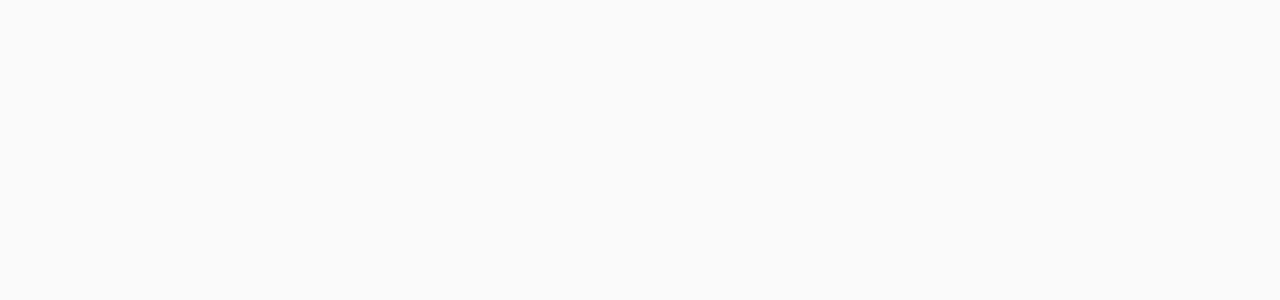
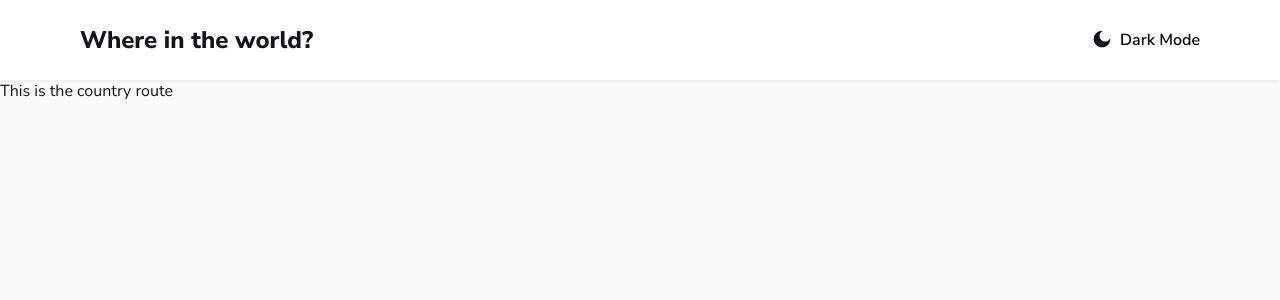
Before and after one commit to CarlosSimon02/fem-countries, a React (Create React App) app: page /1 in a window 1280 px wide. Before the commit this address had no page. Shown: the top 300 px of the page. Built offline with nearby package versions, Linux system fonts and the light colour scheme.

Commit message:
Create route to country page

```diff
--- a/src/App.jsx
+++ b/src/App.jsx
@@ -4,14 +4,16 @@ import { GlobalStyles } from "./global.styles";
 
 import Header from "./routes/header/header.route";
 import Home from "./routes/home/home.route";
+import Country from "./routes/country/country.route";
 
 function App() {
   return (
     <Fragment>
       <GlobalStyles />
       <Routes>
-        <Route path="/" element={<Header />}>
+        <Route path="/*" element={<Header />}>
           <Route index element={<Home />}></Route>
+          <Route path=":country" element={<Country/>}/>
         </Route>
       </Routes>
     </Fragment>
--- a/src/components/country-card/country-card.component.jsx
+++ b/src/components/country-card/country-card.component.jsx
@@ -1,4 +1,5 @@
 import { CountryCardContainer, DetailsContainer } from "./country-card.styles";
+import { useNavigate } from "react-router-dom";
 
 const CountryCard = ({ country }) => {
   const {
@@ -9,8 +10,14 @@ const CountryCard = ({ country }) => {
     capital,
   } = country;
 
+  const navigate = useNavigate();
+  const onNavigateHandler = () => {
+    const route = name.toLowerCase().replace(/ /g, "-");
+    navigate(route);
+  };
+
   return (
-    <CountryCardContainer>
+    <CountryCardContainer onClick={onNavigateHandler}>
       <img src={image} alt={imageAlt} />
       <DetailsContainer>
         <h1 className="country">{name}</h1>
--- /dev/null
+++ b/src/routes/country/country.route.jsx
@@ -0,0 +1,5 @@
+const Country = () => {
+  return <div>This is the country route</div>
+}
+
+export default Country;
--- a/src/routes/header/header.styles.js
+++ b/src/routes/header/header.styles.js
@@ -10,6 +10,9 @@ export const HeaderContainer = styled.header`
   background-color: ${primary.main};
   height: ${rem("80px")};
   box-shadow: ${shadow.main};
+  position: sticky;
+  top: 0;
+  z-index: 2;
 `;
 
 export const Wrapper = styled(LayoutWrapper)`
```
Also changed, not shown: src/routes/country/country.styles.js (added).
